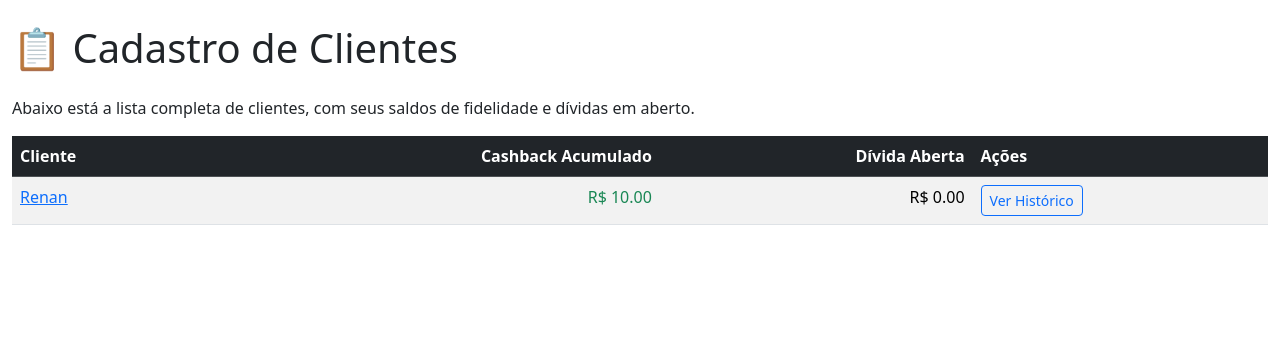
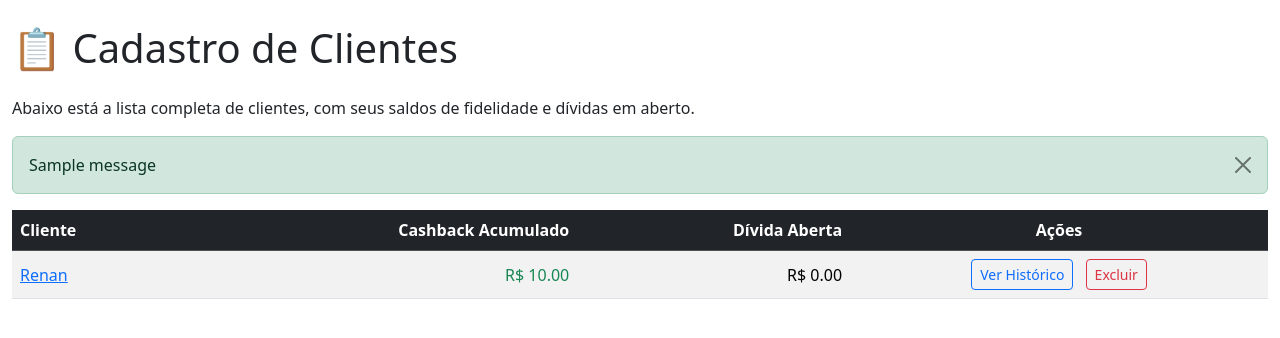
Before and after one commit to ribeiromendes5014-design/docebella-livrocaixa, a Django app: template templates/clientes/clientes_lista.html in a window 1280 px wide. Shown: the part 56-394 px from the top of the page. Run offline with Django 5.2, Linux system fonts and the light colour scheme; the template is opened without the code that fills it: values that come from a table or form of the project are taken from there, others are empty; data comes from the database, SQL or seed files in the repository; tables that the repository leaves empty hold one stand-in row (values such as "Sample post"); one stand-in notice (Sample message) is shown; parts of the project's set-up code (start-up, migrations or seed data) failed here and were passed over.

Commit message:
Update clientes_lista.html

```diff
--- a/templates/clientes/clientes_lista.html
+++ b/templates/clientes/clientes_lista.html
@@ -9,13 +9,24 @@
         <h1 class="mb-4">📋 Cadastro de Clientes</h1>
         <p>Abaixo está a lista completa de clientes, com seus saldos de fidelidade e dívidas em aberto.</p>
 
-        <table class="table table-striped table-hover">
+        {% if messages %}
+        <div class="mt-2">
+            {% for message in messages %}
+                <div class="alert alert-{{ message.tags }} alert-dismissible fade show" role="alert">
+                    {{ message }}
+                    <button type="button" class="btn-close" data-bs-dismiss="alert" aria-label="Fechar"></button>
+                </div>
+            {% endfor %}
+        </div>
+        {% endif %}
+
+        <table class="table table-striped table-hover align-middle">
             <thead class="table-dark">
                 <tr>
                     <th>Cliente</th>
                     <th class="text-end">Cashback Acumulado</th>
                     <th class="text-end">Dívida Aberta</th>
-                    <th>Ações</th>
+                    <th class="text-center">Ações</th>
                 </tr>
             </thead>
             <tbody>
@@ -34,11 +45,20 @@
                     <td class="text-end {% if cliente.divida_total|default:0 > 0 %}text-danger{% endif %}">
                         R$ {{ cliente.divida_total|default:0|floatformat:2 }}
                     </td>
-                    <td>
+                    <td class="text-center">
                         {% if cliente.id %}
-                            <a href="{% url 'cliente_detalhe' pk=cliente.id %}" class="btn btn-sm btn-outline-primary">
+                            <a href="{% url 'cliente_detalhe' pk=cliente.id %}" class="btn btn-sm btn-outline-primary me-2">
                                 Ver Histórico
                             </a>
+
+                            <!-- 🗑️ Botão de Exclusão -->
+                            <form method="POST" action="{% url 'clientes_excluir' cliente.id %}" style="display:inline;">
+                                {% csrf_token %}
+                                <button type="submit" class="btn btn-sm btn-outline-danger"
+                                    onclick="return confirm('Tem certeza que deseja excluir o cliente {{ cliente.nome }}? Esta ação não poderá ser desfeita.');">
+                                    Excluir
+                                </button>
+                            </form>
                         {% else %}
                             <span class="text-muted">Sem ID</span>
                         {% endif %}
```
